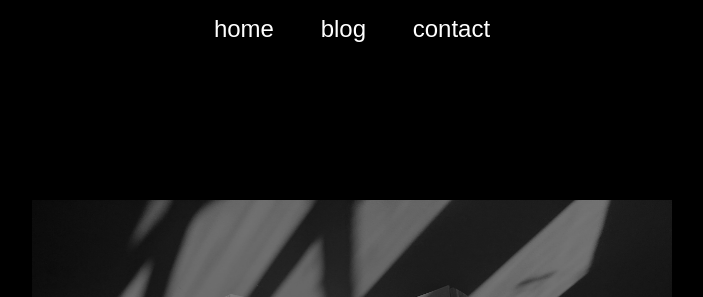
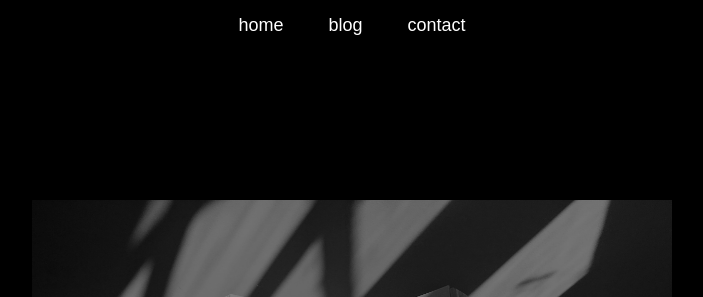
Before and after one commit to rockwillck/akpersonal, a plain HTML site: page index.html in a window 1280 px wide. Shown: the top 297 px of the page, without its empty margins (288-991 px from the left). Drawn offline with Linux system fonts and the light colour scheme; a web font is replaced by a local one.

Commit message:
fixed nav

```diff
--- a/style.css
+++ b/style.css
@@ -76,7 +76,7 @@ body {
 	text-align: center;
 	padding: 15px;
 	box-sizing: border-box;
-	font-size: max(24px, 2vmin);
+	font-size: max(18px, 2vmin);
 	z-index: 3;
 	backdrop-filter: blur(10px);
 	-webkit-backdrop-filter: blur(10px);
```
